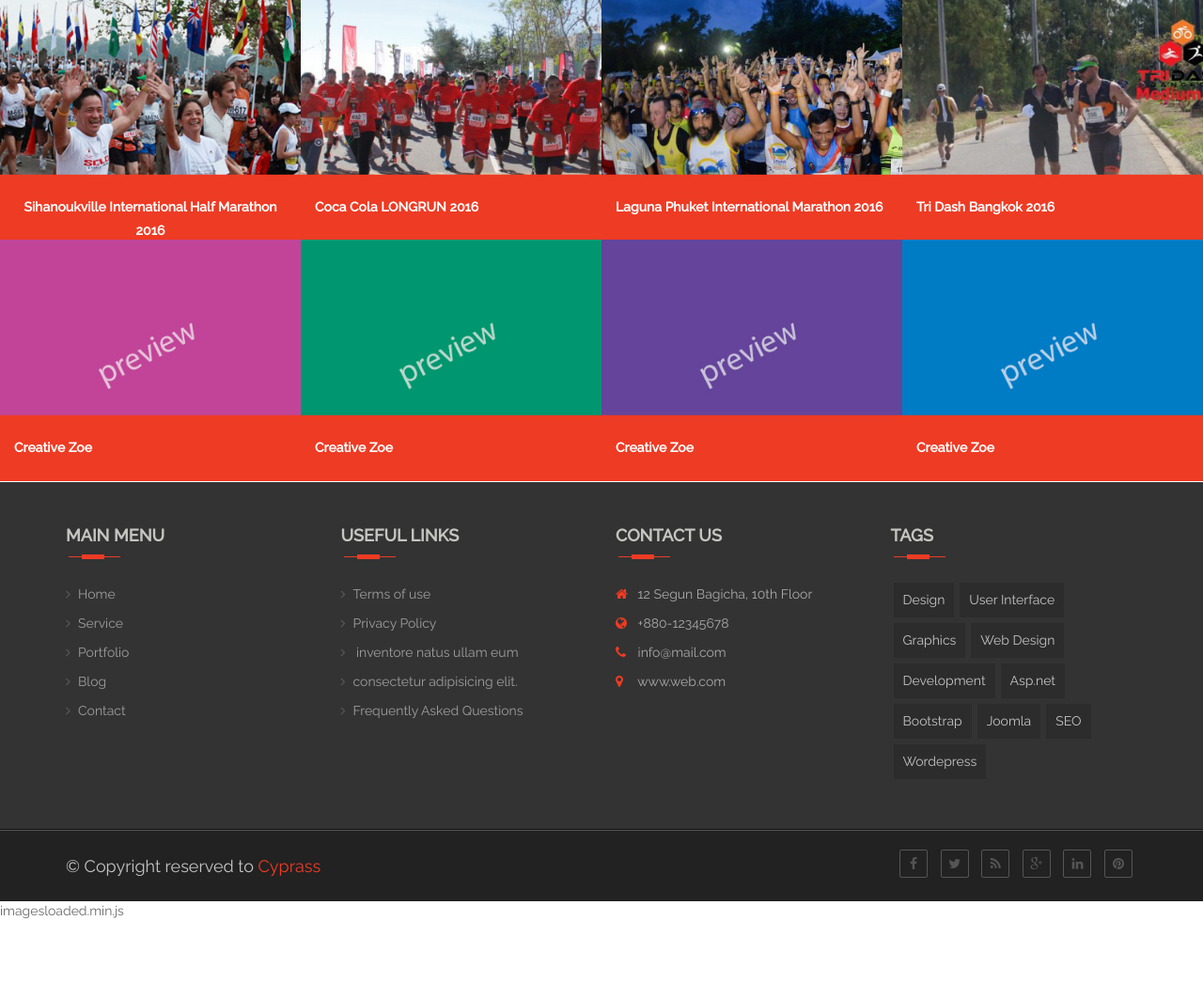
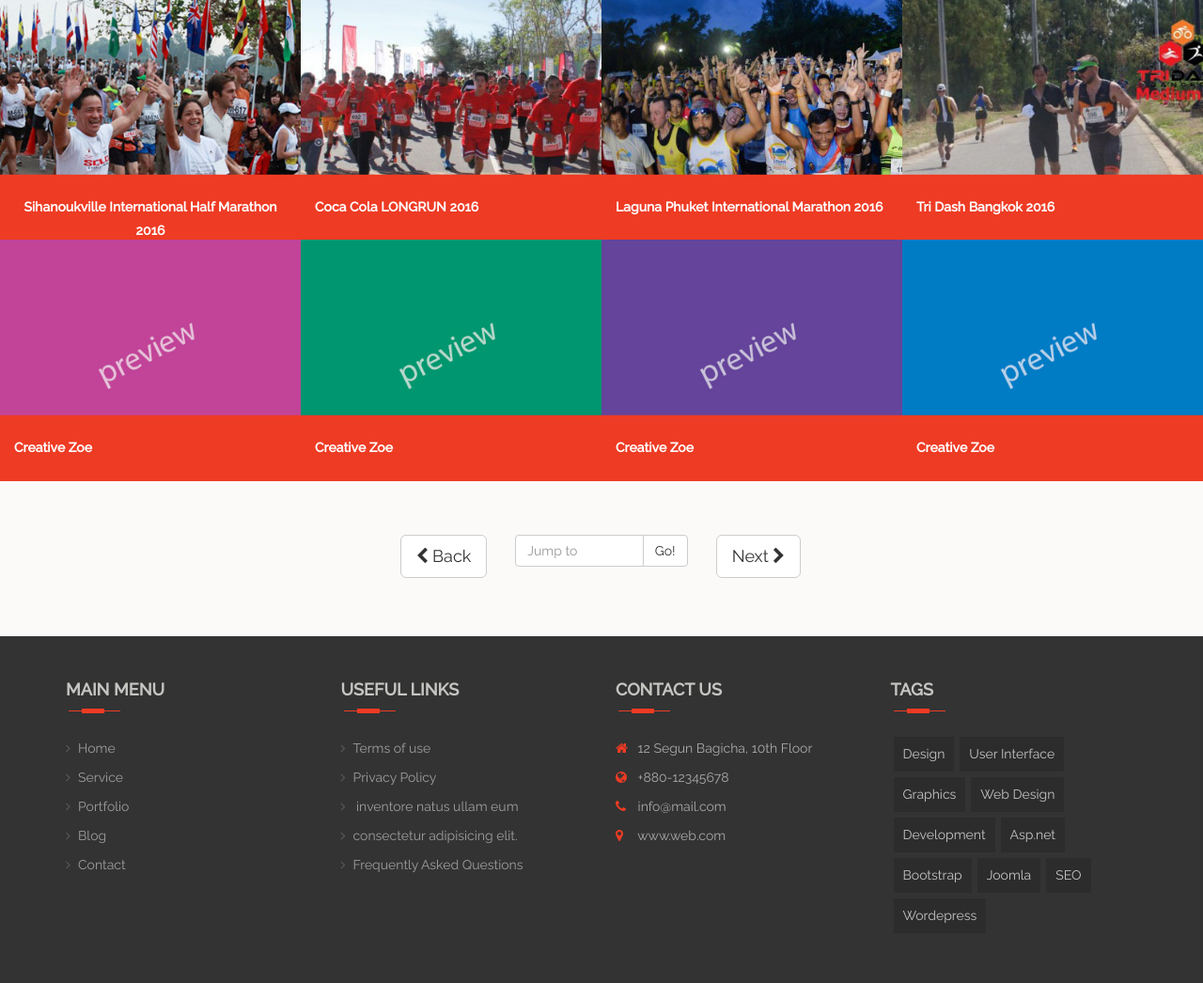
Before and after one commit to ehere/runmockup, a PHP site: page /allevent.php in a window 1280 px wide. Shown: the part 411-1457 px from the top of the page at 94% size. Before the commit the page ends 1389 px from the top, so only its background shows below. Run offline with PHP 8.4, Linux system fonts and the light colour scheme; some libraries are stand-ins or nearby versions.

Commit message:
Add pagination button

```diff
--- a/allevent.php
+++ b/allevent.php
@@ -19,7 +19,7 @@
 		<!-- Bootstrap -->
 		<link rel="stylesheet" href="css/bootstrap.min.css"/>
 		<!-- FontAwesome -->
-		<link rel="stylesheet" href="css/font-awesome.min.css"/>
+		<link rel="stylesheet" href="https://maxcdn.bootstrapcdn.com/font-awesome/4.5.0/css/font-awesome.min.css">
 		<!-- Animation -->
 		<link rel="stylesheet" href="css/animate.css" />
 		<!-- Owl Carousel -->
@@ -37,6 +37,12 @@
 
 		<link href='http://fonts.googleapis.com/css?family=Lato:400,300' rel='stylesheet' type='text/css'>
 		<link href='http://fonts.googleapis.com/css?family=Raleway:400,300,500' rel='stylesheet' type='text/css'>
+		<style type="text/css">
+			.pagination {
+				margin-top: 4em;
+				margin-bottom: 4em;
+			}
+		</style>
 	</head>
 
  <body data-spy="scroll" data-target=".navbar-fixed-top">
@@ -229,6 +235,22 @@
 					</figure>
 				</li>
 			</ul>
+			<div class="row pagination">
+				<div class="col-xs-5">
+					<a href="#" class="btn btn-lg btn-default pull-right"><i class="fa fa-chevron-left"></i> Back</a>
+				</div>
+				<div class="col-xs-2">
+					<div class="input-group">
+						<input type="number" class="form-control" placeholder="Jump to" min="1">
+						<span class="input-group-btn">
+							<button class="btn btn-default" type="button">Go!</button>
+						</span>
+					</div><!-- /input-group -->
+				</div>
+				<div class="col-xs-5">
+					<a href="#" class="btn btn-lg btn-default pull-left">Next <i class="fa fa-chevron-right"></i></a>
+				</div>
+			</div>
 		</div> <!-- Container Full End -->
 </section>  <!-- Portfolio Section End -->
 
```
